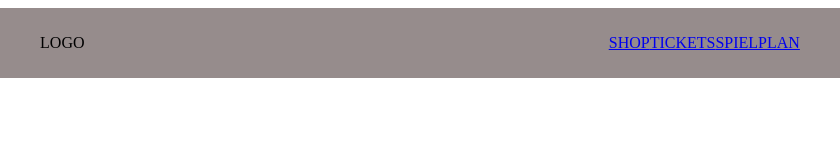
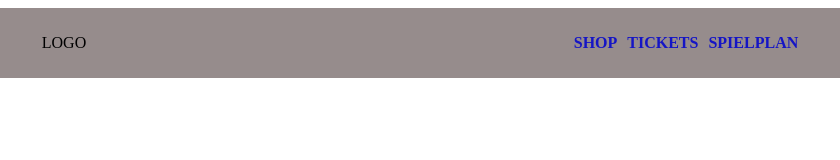
Before and after one commit to LM19Culer/Landingpage, a plain HTML site: page index.html in a window 1280 px wide. Shown: the full height of the page, 220-1060 px from the left. Drawn offline with Linux system fonts and the light colour scheme.

```diff
--- a/index.html
+++ b/index.html
@@ -18,15 +18,26 @@
             ul{
                 display: flex;
                 list-style-type: none;
-
+                margin: 0px;
+                padding: 0px;
+                gap: 10px;
+                text-decoration: none;
             }
             .logo{
+                display:flex;
 
             }
             a{
+              text-decoration: none;
+              color:rgb(21, 21, 197);
+              font-weight: bold;
+            }
+            a:hover{
 
+              color:rgb(129, 13, 13);
             }
             .links, .rechts{
+                display:flex;
 
             }
     </style>
@@ -38,7 +49,7 @@
    </div>
    <div class="rechts">
     <ul class="drei_links">
-        <li class="link1"><a href="#">SHOP</a></li>
+        <li class="link1"><a href="#">SHOP<br></a></li>
         <li class="link2"><a href="#">TICKETS</a></li>
         <li class="link3"><a href="#">SPIELPLAN</a></li>
     </ul>
```
